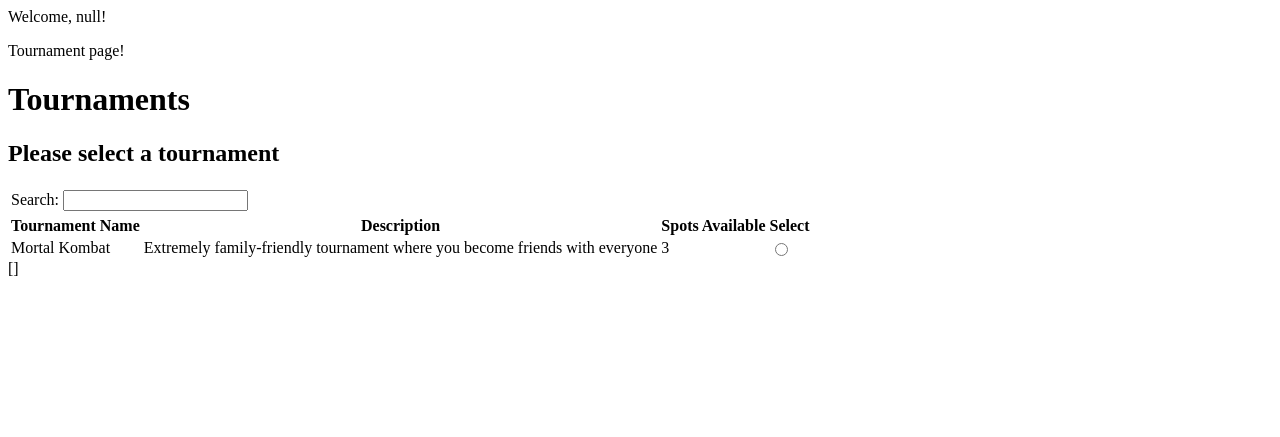
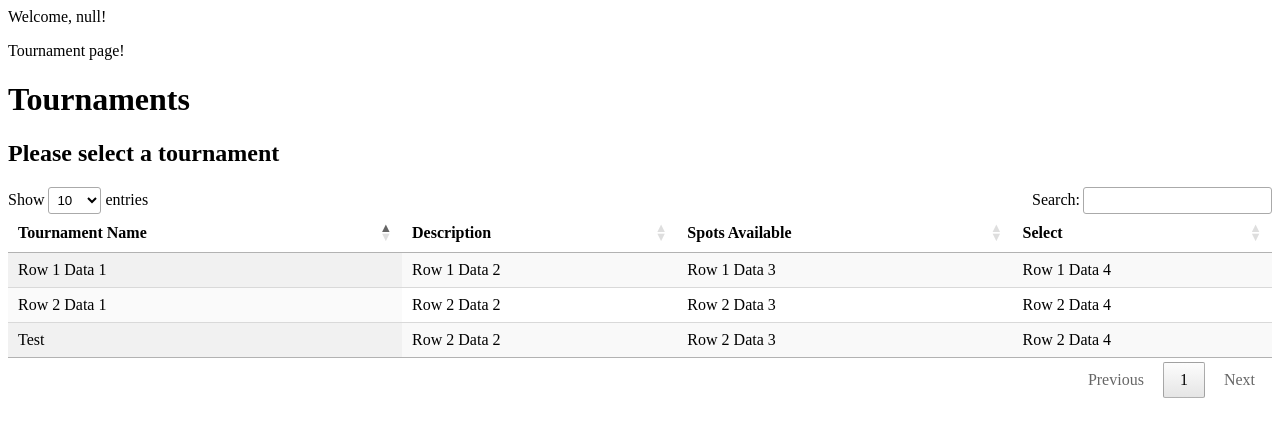
Before and after one commit to GranquistR/AG2-2_Tournament_Signup, a PHP site: page /tournaments.php in a window 1280 px wide. Shown: the top 437 px of the page. Run offline with PHP 8.4, Linux system fonts and the light colour scheme; data that the repository does not hold is empty; some libraries are stand-ins or nearby versions.

Commit message:
Added datatable with search, sort, and pagination

```diff
--- a/tournaments.php
+++ b/tournaments.php
@@ -46,23 +46,26 @@
   <meta name="viewport" content="width=device-width, initial-scale=1.0">
   <title>Tournaments</title>
   <script src="/Libraries/jquery-3.7.1.js"></script>
+  <!-- Datatable Includes -->
+  <link rel="stylesheet" href="https://cdn.datatables.net/1.13.7/css/jquery.dataTables.css" />
+  <script src="https://cdn.datatables.net/1.13.7/js/jquery.dataTables.js"></script>
 </head>
 
 <body><!-- Viewable page content here  -->
   Tournament page!
   <h1>Tournaments</h1>
   <h2>Please select a tournament</h2>
-  <div class="grid-container">
-    <div class = "grid-item">
-      <table class ="testTable">
+  <!-- <div class="grid-container">
+    <div class="grid-item">
+      <table class="testTable">
         <tr>
           <td><label for="tSearch">Search:</label></td>
           <td><input type="text" id="tSearch" name="search"></td>
         </tr>
       </table>
     </div>
-    <div class = "grid-item">
-      <table class = "testTable">
+    <div class="grid-item">
+      <table class="testTable">
         <tr>
           <th>Tournament Name</th>
           <th>Description</th>
@@ -77,14 +80,58 @@
         </tr>
       </table>
     </div>
-  </div>
-  <script>
+  </div> -->
+  <!-- <script>
     //prints from sql in the php above
     var tournaments = <?php echo getAllTournaments(); ?>;
     $(document).ready(function() {
       $("body").append("<div>" + JSON.stringify(tournaments) + "</div>");
     });
+  </script> -->
+  <script>
+    //sets up the datatable
+    $(document).ready(function() {
+      $('#TournamentDatatable').DataTable({
+        "paging": true,
+        "info": false,
+        "searching": true,
+        "columnDefs": [{
+          "targets": [3],
+          "orderable": true
+        }]
+      });
+    });
   </script>
+  <table id="TournamentDatatable" class="display">
+    <thead>
+      <tr>
+        <th>Tournament Name</th>
+        <th>Description</th>
+        <th>Spots Available</th>
+        <th>Select</th>
+      </tr>
+    </thead>
+    <tbody>
+      <tr>
+        <td>Row 1 Data 1</td>
+        <td>Row 1 Data 2</td>
+        <td>Row 1 Data 3</td>
+        <td>Row 1 Data 4</td>
+      </tr>
+      <tr>
+        <td>Row 2 Data 1</td>
+        <td>Row 2 Data 2</td>
+        <td>Row 2 Data 3</td>
+        <td>Row 2 Data 4</td>
+      </tr>
+      <tr>
+        <td>Test</td>
+        <td>Row 2 Data 2</td>
+        <td>Row 2 Data 3</td>
+        <td>Row 2 Data 4</td>
+      </tr>
+    </tbody>
+  </table>
 </body>
 
 </html>
```
Lines whose indentation alone changed are shown as unchanged.
